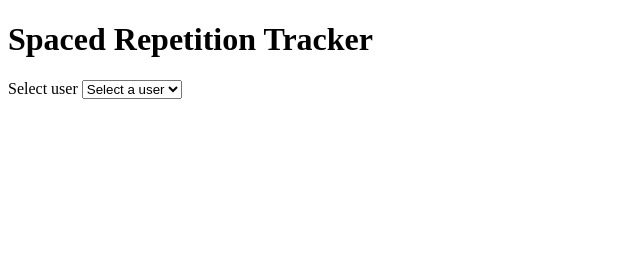
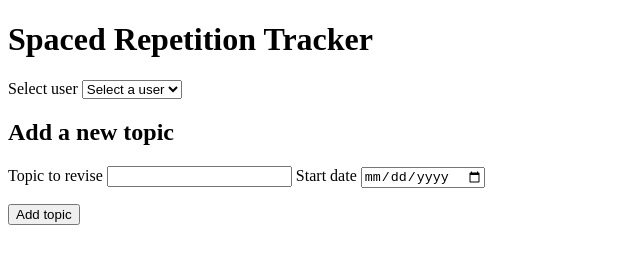
Before and after one commit to edinakurdi/Checkpoint-Sprint-2-spaced-repetition, a website with bundled scripts: page index.html in a window 1280 px wide. Shown: the whole page, without its empty margins (0-640 px from the left). Built offline with nearby package versions, Linux system fonts and the light colour scheme.

Commit message:
feat-add topic submission form

```diff
--- a/index.html
+++ b/index.html
@@ -20,6 +20,21 @@
         <option value="">Select a user</option>
       </select>
     </section>
+
+    <section>
+      <h2>Add a new topic</h2>
+      <form id="topic-form">
+        <label for="topic-input">Topic to revise</label>
+        <input type="text" id="topic-input">
+
+        <label for="date-input">Start date</label>
+        <input type="date" id="date-input">
+
+        <p id="form-error" role="alert"></p>
+
+        <button type="submit">Add topic</button>
+      </form>
+    </section>
   </main>
 
   <footer></footer>
```
